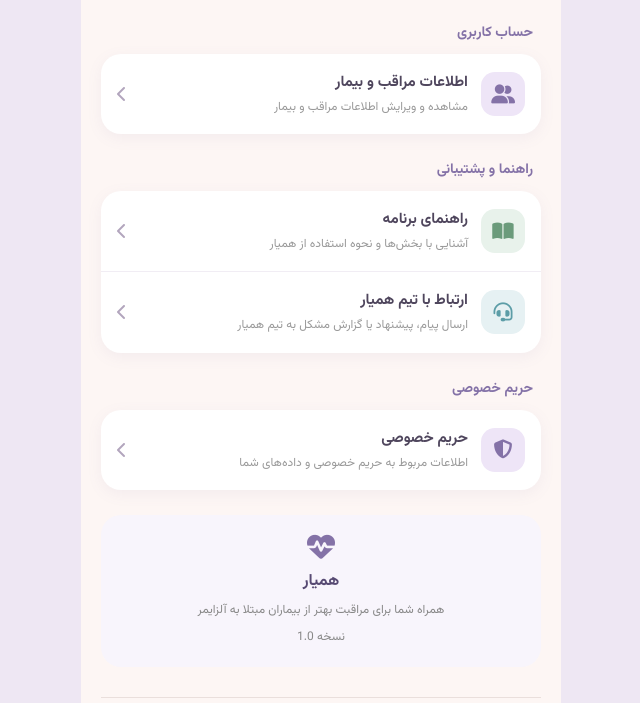
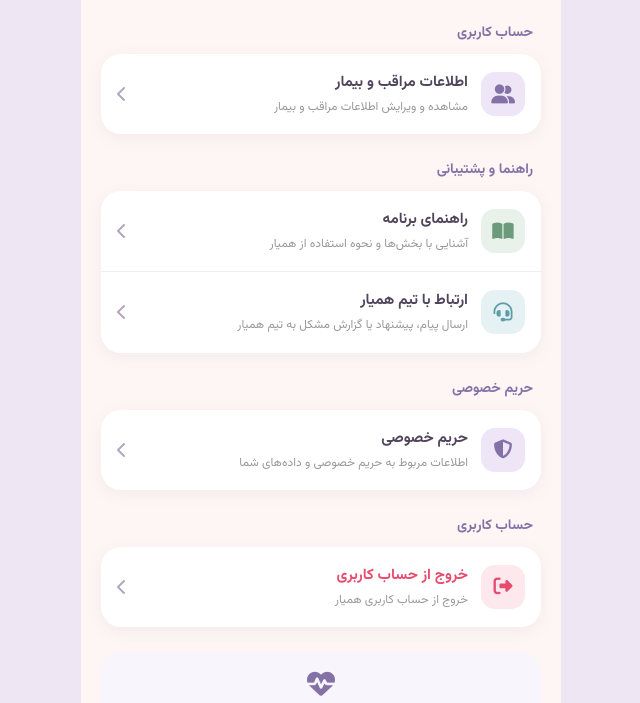
Before and after one commit to falhafez/Memora, a plain HTML site: page settings.html in a window 1280 px wide. Shown: the part 81-784 px from the top of the page, without its empty margins (319-959 px from the left). Drawn offline with Linux system fonts and the light colour scheme.

Commit message:
Add files via upload

```diff
--- a/settings.html
+++ b/settings.html
@@ -1,4 +1,3 @@
-
 <!DOCTYPE html>
 <html lang="fa" dir="rtl">
 
@@ -11,11 +10,9 @@
 
     <link href="https://fonts.googleapis.com/css2?family=Vazirmatn:wght@400;500;700;800&display=swap" rel="stylesheet">
 
-<link rel="stylesheet"
-href="https://cdnjs.cloudflare.com/ajax/libs/font-awesome/6.5.1/css/all.min.css">
+    <link rel="stylesheet" href="https://cdnjs.cloudflare.com/ajax/libs/font-awesome/6.5.1/css/all.min.css">
 
     <style>
-
         * {
             margin: 0;
             padding: 0;
@@ -43,9 +40,7 @@ a {
             color: inherit;
         }
 
-
         /* ===== هدر ===== */
-
         .page-header {
             display: flex;
             align-items: center;
@@ -56,16 +51,12 @@ a {
         .back-btn {
             width: 42px;
             height: 42px;
-
             border-radius: 14px;
-
             background: #eee5f7;
             color: #8472a7;
-
             display: flex;
             align-items: center;
             justify-content: center;
-
             font-size: 19px;
         }
 
@@ -80,9 +71,7 @@ a {
             margin-top: 3px;
         }
 
-
         /* ===== بخش تنظیمات ===== */
-
         .settings-section {
             margin-bottom: 25px;
         }
@@ -94,28 +83,20 @@ a {
             margin: 0 8px 10px;
         }
 
-
         /* ===== آیتم تنظیمات ===== */
-
         .settings-card {
             background: white;
             border-radius: 20px;
             overflow: hidden;
-
-    box-shadow:
-        0 4px 15px rgba(132, 114, 167, .08);
+            box-shadow: 0 4px 15px rgba(132, 114, 167, .08);
         }
 
         .settings-item {
             display: flex;
             align-items: center;
-
             padding: 17px 16px;
-
             border-bottom: 1px solid #f1edf4;
-
             cursor: pointer;
-
             transition: .2s;
         }
 
@@ -130,17 +111,12 @@ a {
         .settings-icon {
             width: 44px;
             height: 44px;
-
             border-radius: 14px;
-
             display: flex;
             align-items: center;
             justify-content: center;
-
             margin-left: 13px;
-
             font-size: 19px;
-
             flex-shrink: 0;
         }
 
@@ -148,22 +124,18 @@ a {
             background: #eee5f7;
             color: #8472a7;
         }
-
         .icon-green {
             background: #e8f2eb;
             color: #6b9b7b;
         }
-
         .icon-orange {
             background: #f7eadf;
             color: #c68d5d;
         }
-
         .icon-blue {
             background: #e6f1f3;
             color: #5c9da7;
         }
-
         .icon-red {
             background: #fde8ed;
             color: #e74c6f;
@@ -191,17 +163,12 @@ a {
             font-size: 16px;
         }
 
-
         /* ===== درباره همیار ===== */
-
         .about-box {
             background: #f8f5fc;
             border-radius: 20px;
-
             padding: 18px;
-
             text-align: center;
-
             margin-top: 10px;
         }
 
@@ -223,53 +190,39 @@ a {
             line-height: 1.8;
         }
 
-
         /* ===== پایین ===== */
-
         .bottom-nav {
             margin-top: 30px;
-
             padding-top: 15px;
-
             border-top: 1px solid #eadfdc;
-
             display: flex;
-
             justify-content: space-around;
         }
 
         .nav-item {
             text-align: center;
-
             font-size: 11px;
-
             color: #999;
         }
 
         .nav-item i {
             display: block;
-
             font-size: 20px;
-
             margin-bottom: 5px;
         }
 
         .nav-item.active {
             color: #8472a7;
         }
-
     </style>
 
 </head>
-
 
 <body>
 
     <div class="mobile">
 
-
         <!-- ===== هدر ===== -->
-
         <div class="page-header">
 
             <a href="home.html" class="back-btn">
@@ -277,22 +230,15 @@ a {
             </a>
 
             <div class="page-title">
-
                 <h2>تنظیمات</h2>
-
-            <p>
-                مدیریت اطلاعات و دسترسی به امکانات همیار
-            </p>
-
+                <p>مدیریت اطلاعات و دسترسی به امکانات همیار</p>
             </div>
 
         </div>
 
-
         <!-- ================================================= -->
         <!-- ===== اطلاعات کاربر ===== -->
         <!-- ================================================= -->
-
         <div class="settings-section">
 
             <div class="section-title">
@@ -308,13 +254,8 @@ a {
                     </div>
 
                     <div class="settings-info">
-
                         <h3>اطلاعات مراقب و بیمار</h3>
-
-                    <p>
-                        مشاهده و ویرایش اطلاعات مراقب و بیمار
-                    </p>
-
+                        <p>مشاهده و ویرایش اطلاعات مراقب و بیمار</p>
                     </div>
 
                     <i class="fa-solid fa-chevron-left settings-arrow"></i>
@@ -325,11 +266,9 @@ a {
 
         </div>
 
-
         <!-- ================================================= -->
         <!-- ===== راهنما و پشتیبانی ===== -->
         <!-- ================================================= -->
-
         <div class="settings-section">
 
             <div class="section-title">
@@ -338,9 +277,6 @@ a {
 
             <div class="settings-card">
 
-
-            <!-- راهنمای برنامه -->
-
                 <a href="guide.html" class="settings-item">
 
                     <div class="settings-icon icon-green">
@@ -348,21 +284,13 @@ a {
                     </div>
 
                     <div class="settings-info">
-
                         <h3>راهنمای برنامه</h3>
-
-                    <p>
-                        آشنایی با بخش‌ها و نحوه استفاده از همیار
-                    </p>
-
+                        <p>آشنایی با بخش‌ها و نحوه استفاده از همیار</p>
                     </div>
 
                     <i class="fa-solid fa-chevron-left settings-arrow"></i>
 
                 </a>
-
-
-            <!-- ارتباط با تیم -->
 
                 <a href="contact.html" class="settings-item">
 
@@ -371,29 +299,21 @@ a {
                     </div>
 
                     <div class="settings-info">
-
                         <h3>ارتباط با تیم همیار</h3>
-
-                    <p>
-                        ارسال پیام، پیشنهاد یا گزارش مشکل به تیم همیار
-                    </p>
-
+                        <p>ارسال پیام، پیشنهاد یا گزارش مشکل به تیم همیار</p>
                     </div>
 
                     <i class="fa-solid fa-chevron-left settings-arrow"></i>
 
                 </a>
 
-
             </div>
 
         </div>
 
-
         <!-- ================================================= -->
         <!-- ===== حریم خصوصی ===== -->
         <!-- ================================================= -->
-
         <div class="settings-section">
 
             <div class="section-title">
@@ -409,13 +329,8 @@ a {
                     </div>
 
                     <div class="settings-info">
-
                         <h3>حریم خصوصی</h3>
-
-                    <p>
-                        اطلاعات مربوط به حریم خصوصی و داده‌های شما
-                    </p>
-
+                        <p>اطلاعات مربوط به حریم خصوصی و داده‌های شما</p>
                     </div>
 
                     <i class="fa-solid fa-chevron-left settings-arrow"></i>
@@ -426,32 +341,51 @@ a {
 
         </div>
 
+        <!-- ================================================= -->
+        <!-- ===== خروج از حساب ===== (دقیقاً مطابق خواسته شما) -->
+        <!-- ================================================= -->
+        <div class="settings-section">
+
+            <div class="section-title">
+                حساب کاربری
+            </div>
+
+            <div class="settings-card">
+
+                <div class="settings-item" onclick="logoutUser()">
+
+                    <div class="settings-icon icon-red">
+                        <i class="fa-solid fa-right-from-bracket"></i>
+                    </div>
+
+                    <div class="settings-info">
+                        <h3 style="color:#e74c6f;">خروج از حساب کاربری</h3>
+                        <p>خروج از حساب کاربری همیار</p>
+                    </div>
+
+                    <i class="fa-solid fa-chevron-left settings-arrow"></i>
+
+                </div>
+
+            </div>
+
+        </div>
 
         <!-- ================================================= -->
         <!-- ===== درباره همیار ===== -->
         <!-- ================================================= -->
-
         <div class="about-box">
 
             <i class="fa-solid fa-heart-pulse"></i>
-
             <h3>همیار</h3>
-
-        <p>
-            همراه شما برای مراقبت بهتر از بیماران مبتلا به آلزایمر
-        </p>
-
-        <p>
-            نسخه 1.0
-        </p>
+            <p>همراه شما برای مراقبت بهتر از بیماران مبتلا به آلزایمر</p>
+            <p>نسخه 1.0</p>
 
         </div>
-
 
         <!-- ================================================= -->
         <!-- ===== ناوبری پایین ===== -->
         <!-- ================================================= -->
-
         <div class="bottom-nav">
 
             <a href="home.html" class="nav-item active">
@@ -483,5 +417,29 @@ a {
 
     </div>
 
+    <!-- ===== اسکریپت خروج از حساب ===== -->
+    <script>
+        function logoutUser() {
+
+            const confirmLogout = confirm(
+                "آیا مطمئن هستید که می‌خواهید از حساب کاربری خارج شوید؟"
+            );
+
+            if (!confirmLogout) {
+                return;
+            }
+
+            // خروج از حساب فعلی
+            localStorage.removeItem("currentUser");
+
+            // وضعیت ورود فعلی پاک شود
+            localStorage.removeItem("profileCompleted");
+
+            // انتقال به صفحه ورود
+            window.location.href = "login.html";
+        }
+    </script>
+
 </body>
+
 </html>
```
Lines whose indentation alone changed are shown as unchanged.
